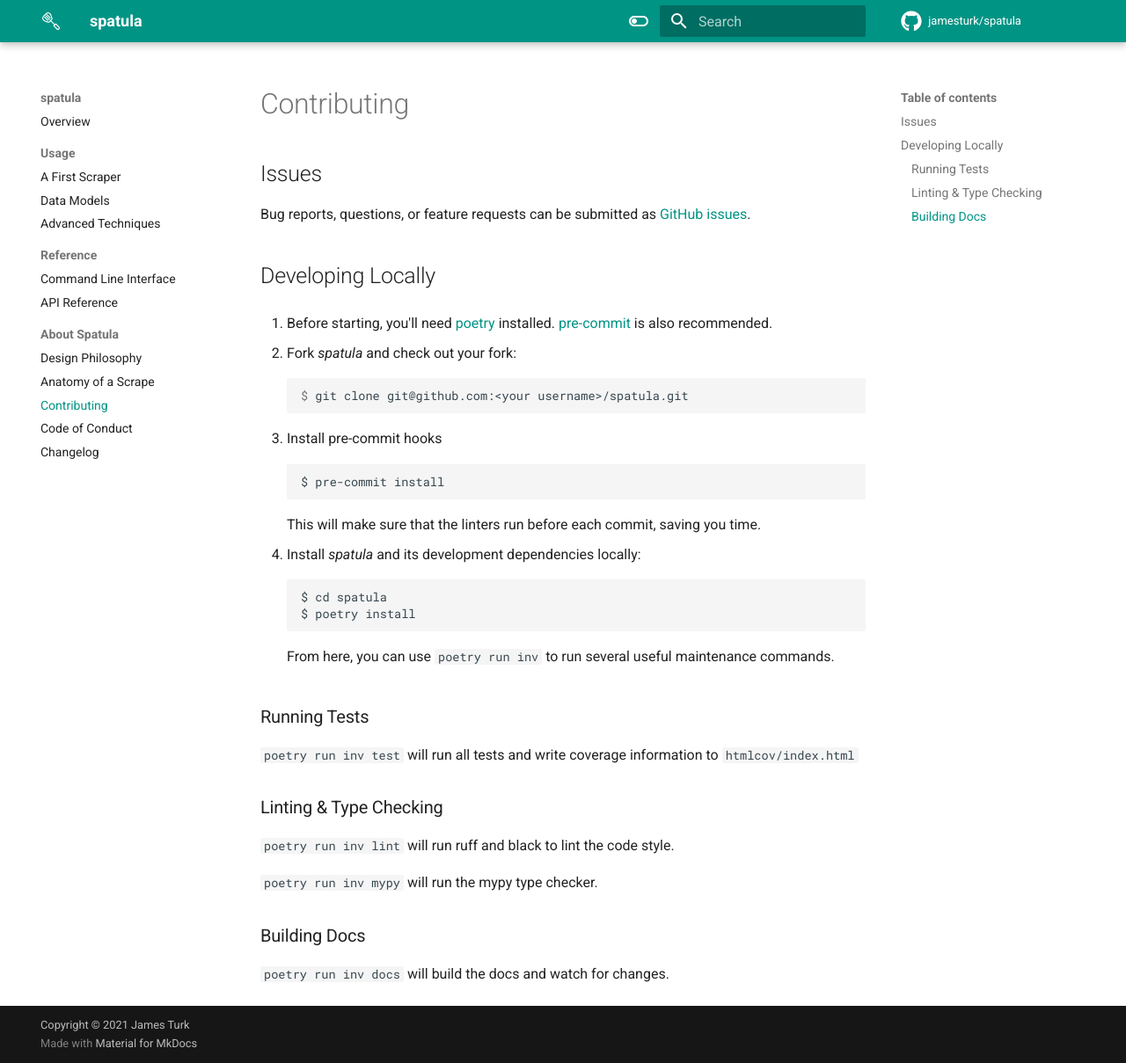
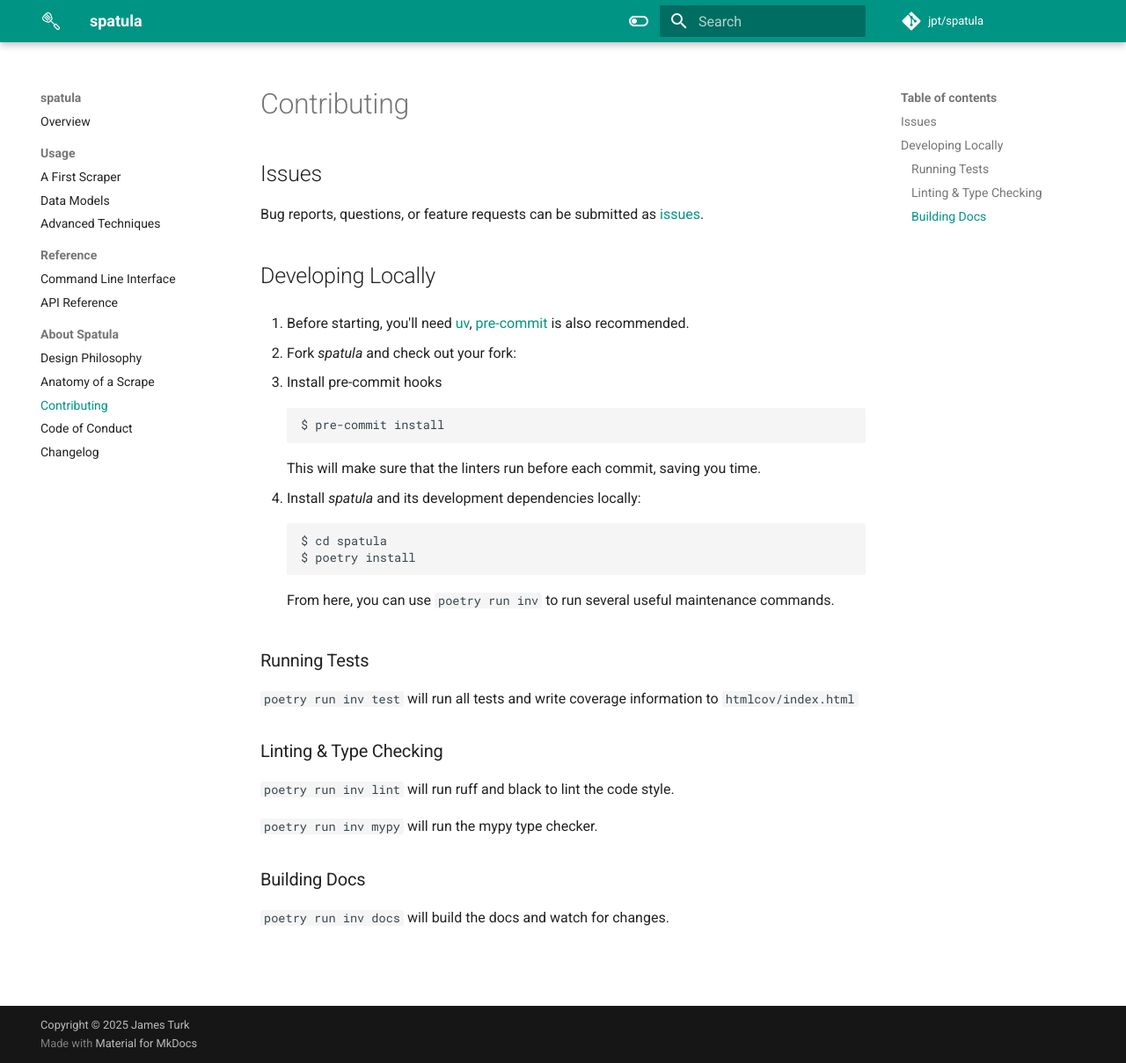
Before and after one commit to jamesturk/spatula, an MkDocs documentation site: the page built from docs/contributing.md, in a window 1280 px wide and 1209 px high. Shown: the whole window at 88% size. Built offline with MkDocs 1.6.1 and Material for MkDocs 9.7.7, drawn with Linux system fonts in a browser that asks for light colours; comment, search, counter and statistics services are not loaded.

Commit message:
release 1.0.0

````diff
--- a/docs/contributing.md
+++ b/docs/contributing.md
@@ -2,17 +2,14 @@
 
 ## Issues
 
-Bug reports, questions, or feature requests can be submitted as [GitHub issues](https://github.com/jamesturk/spatula/issues).
+Bug reports, questions, or feature requests can be submitted as [issues](https://codeberg.org/jpt/spatula/issues).
 
 ## Developing Locally
 
-0. Before starting, you'll need [poetry](https://python-poetry.org/docs/#installation) installed.
+0. Before starting, you'll need [uv](https://docs.astral.sh/uv/getting-started/),
   [pre-commit](https://pre-commit.com/#install) is also recommended.
 
 0. Fork *spatula* and check out your fork:
-  ``` console
-  $ git clone git@github.com:<your username>/spatula.git
-  ```
 
 0. Install pre-commit hooks
   ```
--- a/mkdocs.yml
+++ b/mkdocs.yml
@@ -1,10 +1,10 @@
 site_name: spatula
-site_url: https://jamesturk.github.io/spatula/
+site_url: https://spatula.jpt.sh/
 site_author: James Turk
 site_description: A modern Python library for writing maintainable web scrapers.
-copyright: Copyright &copy; 2021 James Turk
-repo_url: https://github.com/jamesturk/spatula
-repo_name: jamesturk/spatula
+copyright: Copyright &copy; 2025 James Turk
+repo_url: https://codeberg.org/jpt/spatula
+repo_name: jpt/spatula
 edit_uri: edit/main/docs/
 
 theme:
@@ -29,8 +29,6 @@ theme:
     - navigation.sections
     - navigation.top
     - content.tabs.link
-  icon:
-    repo: fontawesome/brands/github
 markdown_extensions:
   - admonition
   - def_list
````
Also changed, not shown: docs/index.md (+3 -4 lines).
